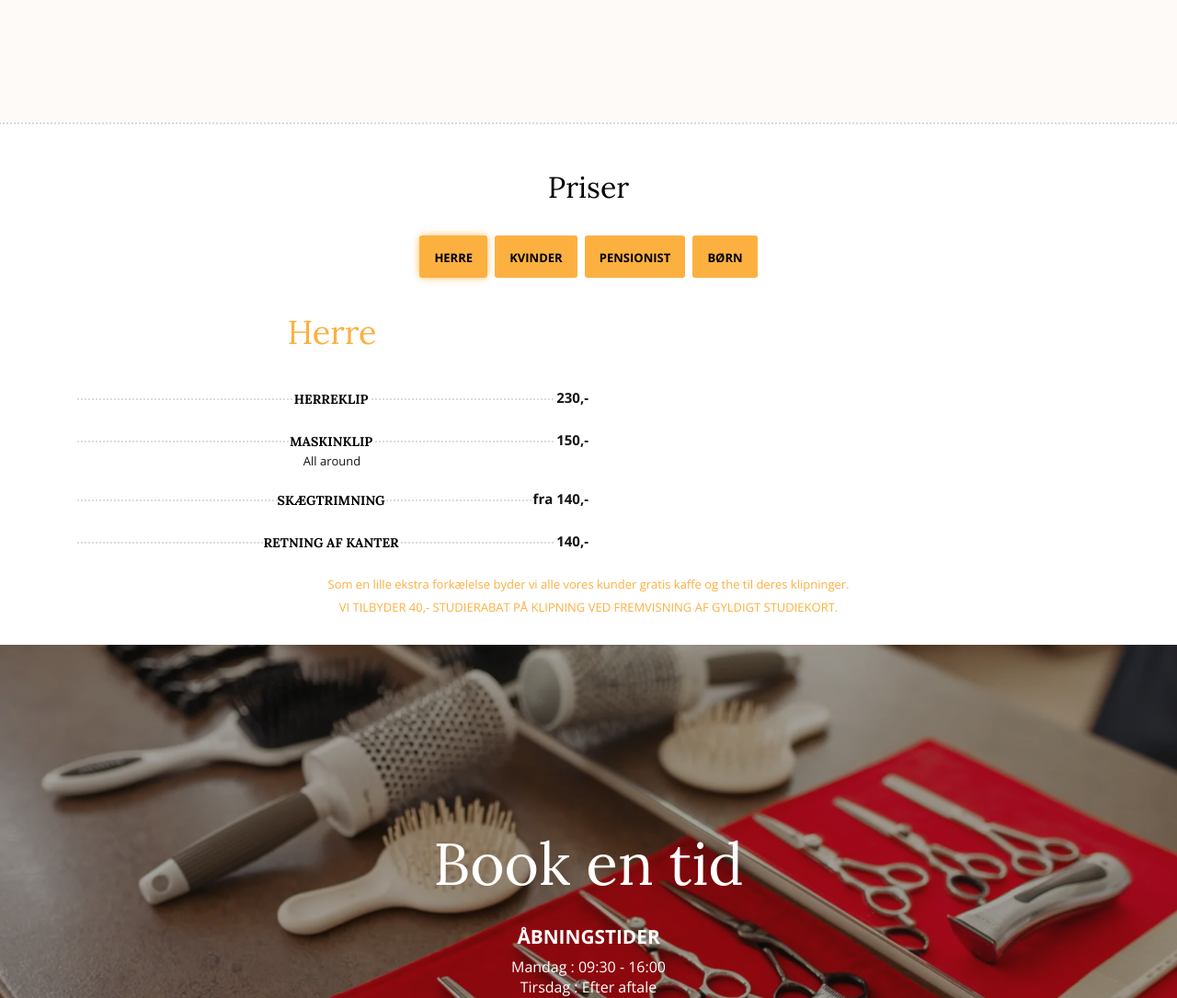
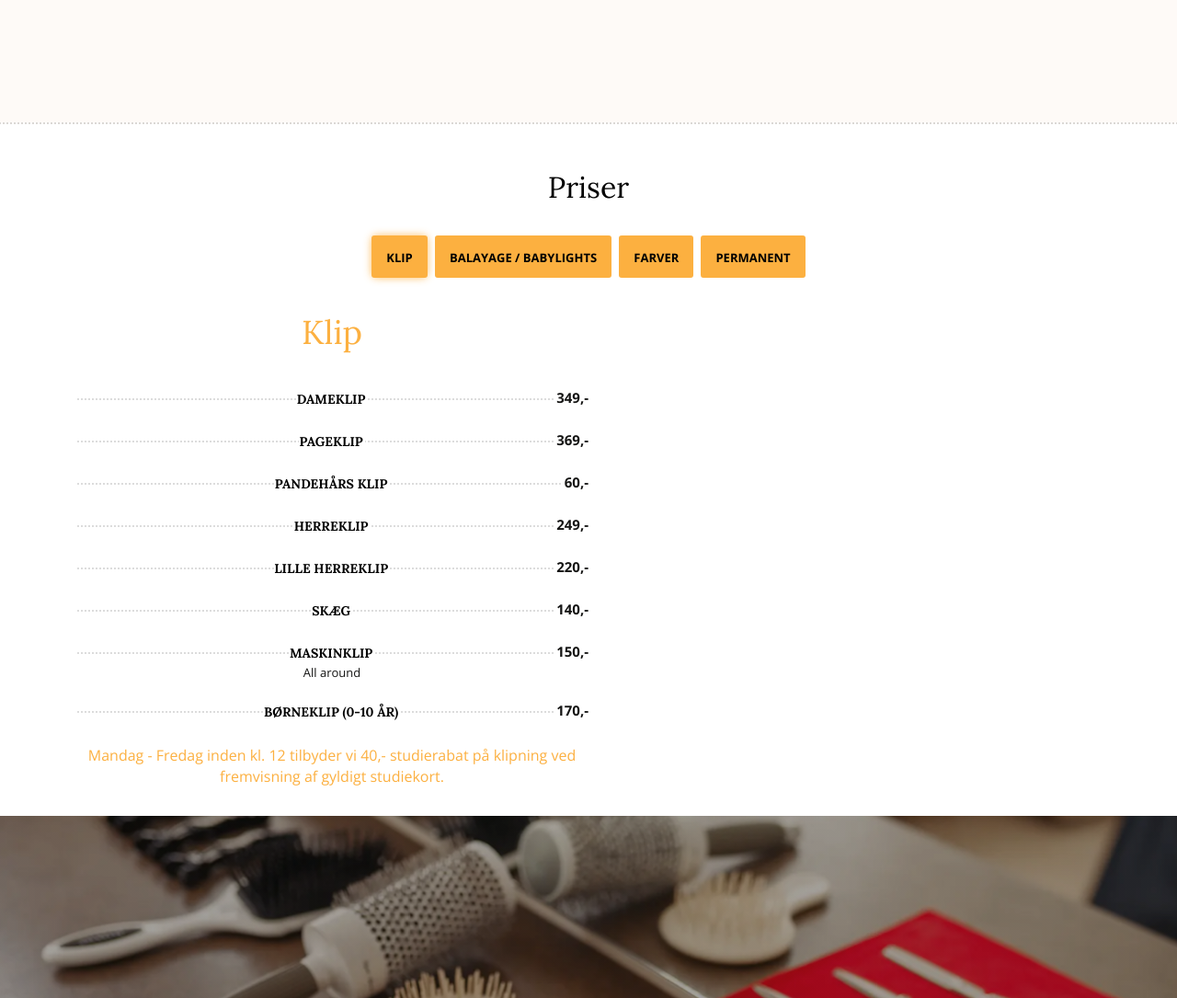
Before and after one commit to cci83glro/fdonna, a PHP site: page / in a window 1280 px wide. Shown: the part 2501-3586 px from the top of the page at 92% size. Run offline with PHP 8.4, Linux system fonts and the light colour scheme; some libraries are stand-ins or nearby versions.

Commit message:
latest updates

```diff
--- a/css/main.css
+++ b/css/main.css
@@ -437,6 +437,15 @@ section.services .container:last-child .row:last-child {
 	font-size: 1.3em;
 	text-transform: none;
 }
+
+/* Prices section*/
+
+#pricing .extra-info {
+	font-size: 1em;
+}
+
+/* End prices section*/
+
 /* Reservation section*/
 
 .block-input {
@@ -825,10 +834,11 @@ a.scroll-top {
 @media all and (max-width: 990px) {
 
 	.header .logo-img{
-		width:60px;
+		width:150px;
 		height:60px;
 		top:10px;
-		background-size:60px 60px;
+		background-size:150px 60px;
+		margin-left: -.75em;
 	}
 
 	.main-slider .flex-control-nav {
--- a/index.php
+++ b/index.php
@@ -323,25 +323,25 @@
                            <div class="background-img" >
                               <img src="img/background-category.webp" alt="Category background image">
                            </div>
-                           <span class="front-p">Herre</span>
+                           <span class="front-p">Klip</span>
                         </li>
                         <li class=" overlay">
                            <div class="background-img" >
                               <img src="img/background-category.webp" alt="Category background image">
                            </div>
-                           <span class="front-p">Kvinder</span>
+                           <span class="front-p">Balayage / babylights</span>
                         </li>
                         <li class=" overlay">
                            <div class="background-img" >
                               <img src="img/background-category.webp" alt="Category background image">
                            </div>
-                           <span class="front-p">Pensionist</span>
+                           <span class="front-p">Farver</span>
                         </li>
                         <li class=" overlay">
                            <div class="background-img" >
                               <img src="img/background-category.webp" alt="Category background image">
                            </div>
-                           <span class="front-p">Børn</span>
+                           <span class="front-p">Permanent</span>
                         </li>
                      </ul>
                   </div>
@@ -356,11 +356,36 @@
                   <ul class="block-tab mt-40">
                      <li class="active block-list">
                         <div class="col-sm-6  col-sm-offset-3 ">
-                           <h1 class=" medium text-color-2 secondary-font">Herre</h1>
+                           <h1 class=" medium text-color-2 secondary-font">Klip</h1>
+                           <div class="block-content text-left">
+                              <h3 class="service-title h3 uppercase text-color-1">Dameklip</h3>
+                              <span class="dots-price"></span>
+                              <span class="service-price">349,-</span>
+                           </div>
+                           <div class="block-content text-left">
+                              <h3 class="service-title h3 uppercase text-color-1">Pageklip</h3>
+                              <span class="dots-price"></span>
+                              <span class="service-price">369,-</span>
+                           </div>
+                           <div class="block-content text-left">
+                              <h3 class="service-title h3 uppercase text-color-1">Pandehårs klip</h3>
+                              <span class="dots-price"></span>
+                              <span class="service-price">60,-</span>
+                           </div>
                            <div class="block-content text-left">
                               <h3 class="service-title h3 uppercase text-color-1">Herreklip</h3>
                               <span class="dots-price"></span>
-                              <span class="service-price">230,-</span>
+                              <span class="service-price">249,-</span>
+                           </div>
+                           <div class="block-content text-left">
+                              <h3 class="service-title h3 uppercase text-color-1">Lille herreklip</h3>
+                              <span class="dots-price"></span>
+                              <span class="service-price">220,-</span>
+                           </div>
+                           <div class="block-content text-left">
+                              <h3 class="service-title h3 uppercase text-color-1">Skæg</h3>
+                              <span class="dots-price"></span>
+                              <span class="service-price">140,-</span>
                            </div>
                            <div class="block-content text-left">
                               <h3 class="service-title h3 uppercase text-color-1">Maskinklip</h3>
@@ -369,106 +394,90 @@
                               <p>All around</p>
                            </div>
                            <div class="block-content text-left">
-                              <h3 class="service-title h3 uppercase text-color-1">Skægtrimning</h3>
+                              <h3 class="service-title h3 uppercase text-color-1">Børneklip (0-10 år)</h3>
                               <span class="dots-price"></span>
-                              <span class="service-price">fra 140,-</span>
+                              <span class="service-price">170,-</span>
                            </div>
-                           <div class="block-content text-left">
-                              <h3 class="service-title h3 uppercase text-color-1">Retning af kanter</h3>
-                              <span class="dots-price"></span>
-                              <span class="service-price">140,-</span>
-                           </div>
-                           <!-- <div class="block-content text-left">
-                              <h3 class="service-title h3 uppercase text-color-1">Herre farve / Reflekser</h3>
-                              <span class="dots-price"></span>
-                              <span class="service-price">fra 350,-</span>
-                           </div>
-                           <div class="block-content text-left">
-                              <h3 class="service-title h3 uppercase text-color-1">Herreklip &amp; skægtrimning</h3>
-                              <span class="dots-price"></span>
-                              <span class="service-price">350,-</span>
-                           </div> -->
+                           <p class="extra-info text-color-2 mb-0">Mandag - Fredag inden kl. 12 tilbyder vi 40,- studierabat på klipning ved fremvisning af gyldigt studiekort.</p>
                         </div>
                      </li>
                      <li class=" block-list">
                         <div class="col-sm-6  col-sm-offset-3 ">
-                           <h1 class=" medium text-color-2 secondary-font">Kvinder</h1>
+                           <h1 class=" medium text-color-2 secondary-font">Balayage / babylights</h1>
                            <div class="block-content text-left">
                               <h3 class="service-title h3 uppercase text-color-1">Balayage</h3>
                               <span class="dots-price"></span>
-                              <span class="service-price">1300,-</span>
+                              <span class="service-price">fra 1300,-</span>
                            </div>
                            <div class="block-content text-left">
-                              <h3 class="service-title h3 uppercase text-color-1">Farve</h3>
+                              <h3 class="service-title h3 uppercase text-color-1">Babylights</h3>
+                              <span class="dots-price"></span>
+                              <span class="service-price">fra 1200,-</span>
+                           </div>
+                           <div class="block-content text-left">
+                              <h3 class="service-title h3 uppercase text-color-1">Reflekser kort hår</h3>
+                              <span class="dots-price"></span>
+                              <span class="service-price">fra 800,-</span>
+                           </div>
+                           <div class="block-content text-left">
+                              <h3 class="service-title h3 uppercase text-color-1">Reflekser langt hår</h3>
+                              <span class="dots-price"></span>
+                              <span class="service-price">fra 1200,-</span>
+                           </div>
+                           <div class="block-content text-left">
+                              <h3 class="service-title h3 uppercase text-color-1">Toning kort hår</h3>
+                              <span class="dots-price"></span>
+                              <span class="service-price">fra 300,-</span>
+                           </div>
+                           <div class="block-content text-left">
+                              <h3 class="service-title h3 uppercase text-color-1">Toning mellemlangt hår</h3>
                               <span class="dots-price"></span>
                               <span class="service-price">fra 450,-</span>
                            </div>
                            <div class="block-content text-left">
-                              <h3 class="service-title h3 uppercase text-color-1">Striber / Reflekser</h3>
+                              <h3 class="service-title h3 uppercase text-color-1">Toning langt hår</h3>
                               <span class="dots-price"></span>
-                              <span class="service-price">fra 800,-</span>
-                           </div>
-                           <div class="block-content text-left">
-                              <h3 class="service-title h3 uppercase text-color-1">Permanent</h3>
-                              <span class="dots-price"></span>
-                              <span class="service-price">fra 550,-</span>
-                           </div>
-                           <div class="block-content text-left">
-                              <h3 class="service-title h3 uppercase text-color-1">Vipper</h3>
-                              <span class="dots-price"></span>
-                              <span class="service-price">100,-</span>
-                           </div>
-                           <div class="block-content text-left">
-                              <h3 class="service-title h3 uppercase text-color-1">Bryn</h3>
-                              <span class="dots-price"></span>
-                              <span class="service-price">100,-</span>
-                           </div>
-                           <div class="block-content text-left">
-                              <h3 class="service-title h3 uppercase text-color-1">Babylights</h3>
-                              <span class="dots-price"></span>
-                              <span class="service-price">1200,-</span>
-                           </div>
-                           <div class="block-content text-left">
-                              <h3 class="service-title h3 uppercase text-color-1">Vask &amp; føn</h3>
-                              <span class="dots-price"></span>
-                              <span class="service-price">fra 200,-</span>
-                           </div>
-                           <div class="block-content text-left">
-                              <h3 class="service-title h3 uppercase text-color-1">Dameklip</h3>
-                              <span class="dots-price"></span>
-                              <span class="service-price">350,-</span>
-                           </div>
-                           <!-- <div class="block-content text-left">
-                              <h3 class="service-title h3 uppercase text-color-1">Kur inkl. føn</h3>
-                              <span class="dots-price"></span>
-                              <span class="service-price">300,-</span>
-                           </div> -->
-                        </div>
-                     </li>
-                     <li class=" block-list">
-                        <div class="col-sm-6  col-sm-offset-3 ">
-                           <h1 class=" medium text-color-2 secondary-font">Pensionist</h1>
-                           <div class="block-content text-left">
-                              <h3 class="service-title h3 uppercase text-color-1">Pensionist klip dame</h3>
-                              <span class="dots-price"></span>
-                              <span class="service-price">300,-</span>
-                              <p>Prisen gælder mandag og onsdag fra kl. 9.30-12.30</p>
-                           </div>
-                           <div class="block-content text-left">
-                              <h3 class="service-title h3 uppercase text-color-1">Pensionist klip herre</h3>
-                              <span class="dots-price"></span>
-                              <span class="service-price">200,-</span>
-                              <p>Prisen gælder mandag og onsdag fra kl. 9.30-12.30</p>
+                              <span class="service-price">fra 500,-</span>
                            </div>
                         </div>
                      </li>
                      <li class=" block-list">
                         <div class="col-sm-6  col-sm-offset-3 ">
-                           <h1 class=" medium text-color-2 secondary-font">Børn</h1>
+                           <h1 class=" medium text-color-2 secondary-font">Farver</h1>
                            <div class="block-content text-left">
-                              <h3 class="service-title h3 uppercase text-color-1">Børneklip (0-12 år)</h3>
+                              <h3 class="service-title h3 uppercase text-color-1">Farve kort hår</h3>
                               <span class="dots-price"></span>
-                              <span class="service-price">170,-</span>
+                              <span class="service-price">fra 450,-</span>
+                           </div>
+                           <div class="block-content text-left">
+                              <h3 class="service-title h3 uppercase text-color-1">Farve mellemlangt hår</h3>
+                              <span class="dots-price"></span>
+                              <span class="service-price">fra 650,-</span>
+                           </div>
+                           <div class="block-content text-left">
+                              <h3 class="service-title h3 uppercase text-color-1">Farve langt hår</h3>
+                              <span class="dots-price"></span>
+                              <span class="service-price">fra 800,-</span>
+                           </div>
+                        </div>
+                     </li>
+                     <li class=" block-list">
+                        <div class="col-sm-6  col-sm-offset-3 ">
+                           <h1 class=" medium text-color-2 secondary-font">Permanent</h1>
+                           <div class="block-content text-left">
+                              <h3 class="service-title h3 uppercase text-color-1">Permanent kort hår</h3>
+                              <span class="dots-price"></span>
+                              <span class="service-price">fra 500,-</span>
+                           </div>
+                           <div class="block-content text-left">
+                              <h3 class="service-title h3 uppercase text-color-1">Permanent mellemlangt hår</h3>
+                              <span class="dots-price"></span>
+                              <span class="service-price">fra 700,-</span>
+                           </div>
+                           <div class="block-content text-left">
+                              <h3 class="service-title h3 uppercase text-color-1">Permanent langt hår</h3>
+                              <span class="dots-price"></span>
+                              <span class="service-price">fra 1000,-</span>
                            </div>
                         </div>
                      </li>
@@ -479,10 +488,9 @@
             </div>
             <!--End container-->
 
-            <div class="container">
-               <p class="text-color-2 mb-05">Som en lille ekstra forkælelse byder vi alle vores kunder gratis kaffe og the til deres klipninger.</p>
-               <p class="text-color-2 mb-0">VI TILBYDER 40,- STUDIERABAT PÅ KLIPNING VED FREMVISNING AF GYLDIGT STUDIEKORT.</p>
-            </div>
+            <!-- <div class="container">
+               <p class="extra-info text-color-2 mb-0">Mandag - Fredag inden kl. 12 tilbyder vi 40,- studierabat på klipning ved fremvisning af gyldigt studiekort.</p>
+            </div> -->
          </section>
          <!--End pricing section-->
 
@@ -614,7 +622,7 @@
           <!--Divider-->
           <section id="follow-us" class="divider overlay">
             <div class="background-img " >
-               <img src="img/follow-us-section-background.webp" alt="">
+               <img src="img/follow-us-section-background.webp" alt="Follow us background image">
             </div>
             <!--Container-->
             <div class="container">
```
Also changed, not shown: css/main.min.css.
